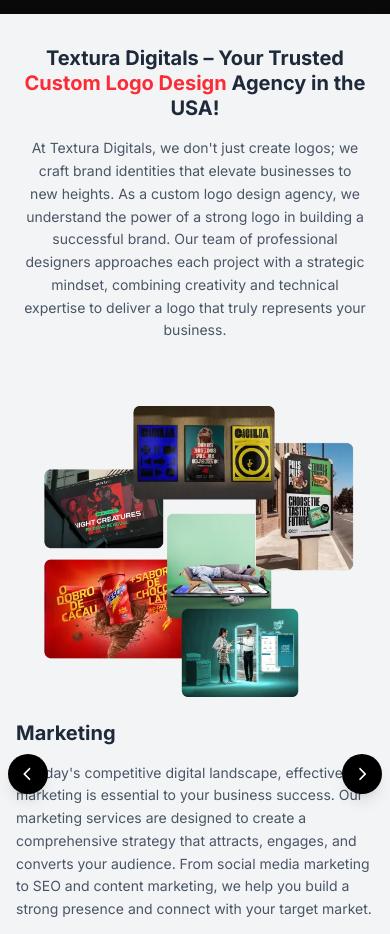
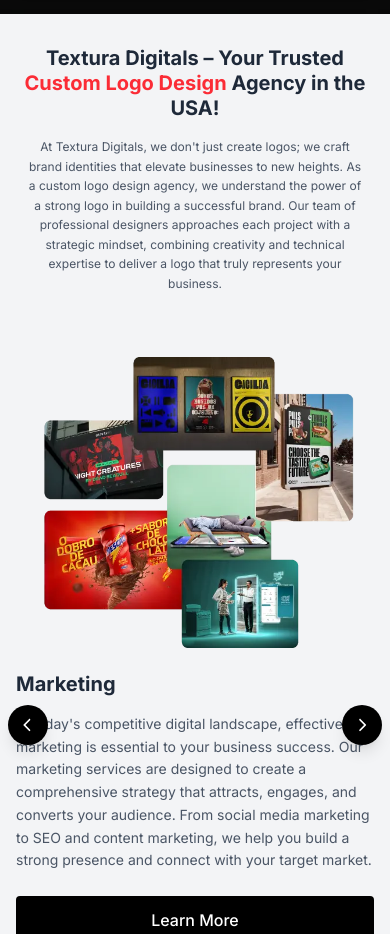
Before and after one commit to muhammadammar33/texturadigitals, a Next.js app: page / in a window 390 px wide. Shown: the part 1040-1974 px from the top of the page. Built offline with nearby package versions, Linux system fonts and the light colour scheme; a web font is replaced by a local one.

Commit message:
All Done

```diff
--- a/components/CarousalPage.jsx
+++ b/components/CarousalPage.jsx
@@ -77,7 +77,7 @@ export default function CarousalPage() {
             {/* Custom Logo Design Agency Section */}
             <section className="bg-gray-100 py-8 sm:py-12 md:py-20 px-4">
                 <div className="max-w-5xl mx-auto text-center">
-                <h1 className="text-xl sm:text-2xl md:text-3xl lg:text-4xl font-bold text-gray-800 mb-4 sm:mb-6 md:mb-8 leading-tight">
+                <h1 className="text-xl sm:text-xl md:text-3xl lg:text-4xl font-bold text-gray-800 mb-4 sm:mb-6 md:mb-8 leading-tight">
                     Textura Digitals – Your Trusted{" "}
                     <span className="text-red-500">Custom Logo Design</span>
                     <br className="hidden sm:block" />
@@ -85,7 +85,7 @@ export default function CarousalPage() {
                     Agency in the USA!
                 </h1>
 
-                <p className="text-gray-600 text-sm sm:text-base md:text-lg leading-relaxed max-w-3xl mx-auto px-2">
+                <p className="text-gray-600 text-xs sm:text-base md:text-lg leading-relaxed max-w-3xl mx-auto px-2">
                     At Textura Digitals, we don't just create logos; we craft brand identities that elevate{" "}
                     <br className="hidden lg:block" />
                     businesses to new heights. As a custom logo design agency, we understand the power of a{" "}
```
